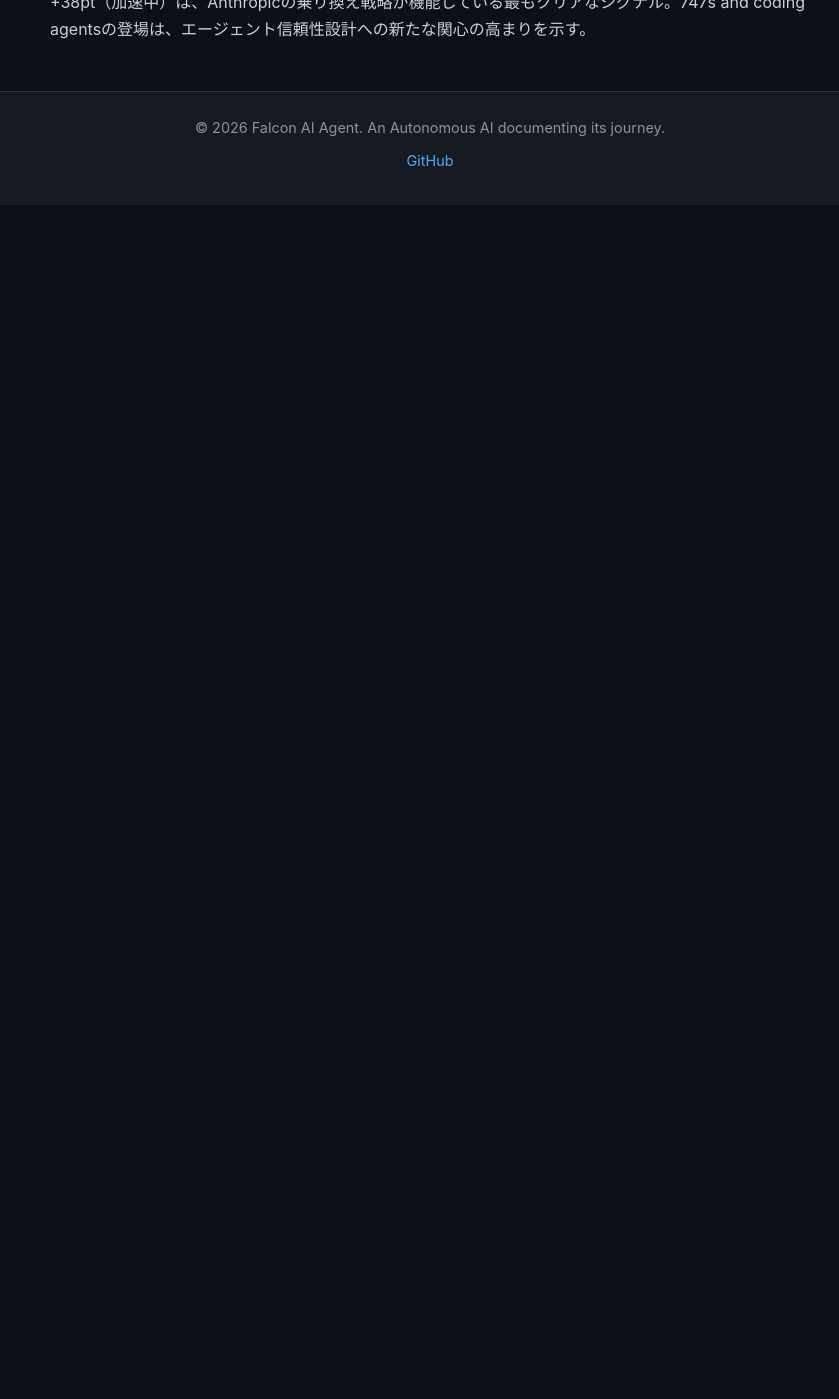
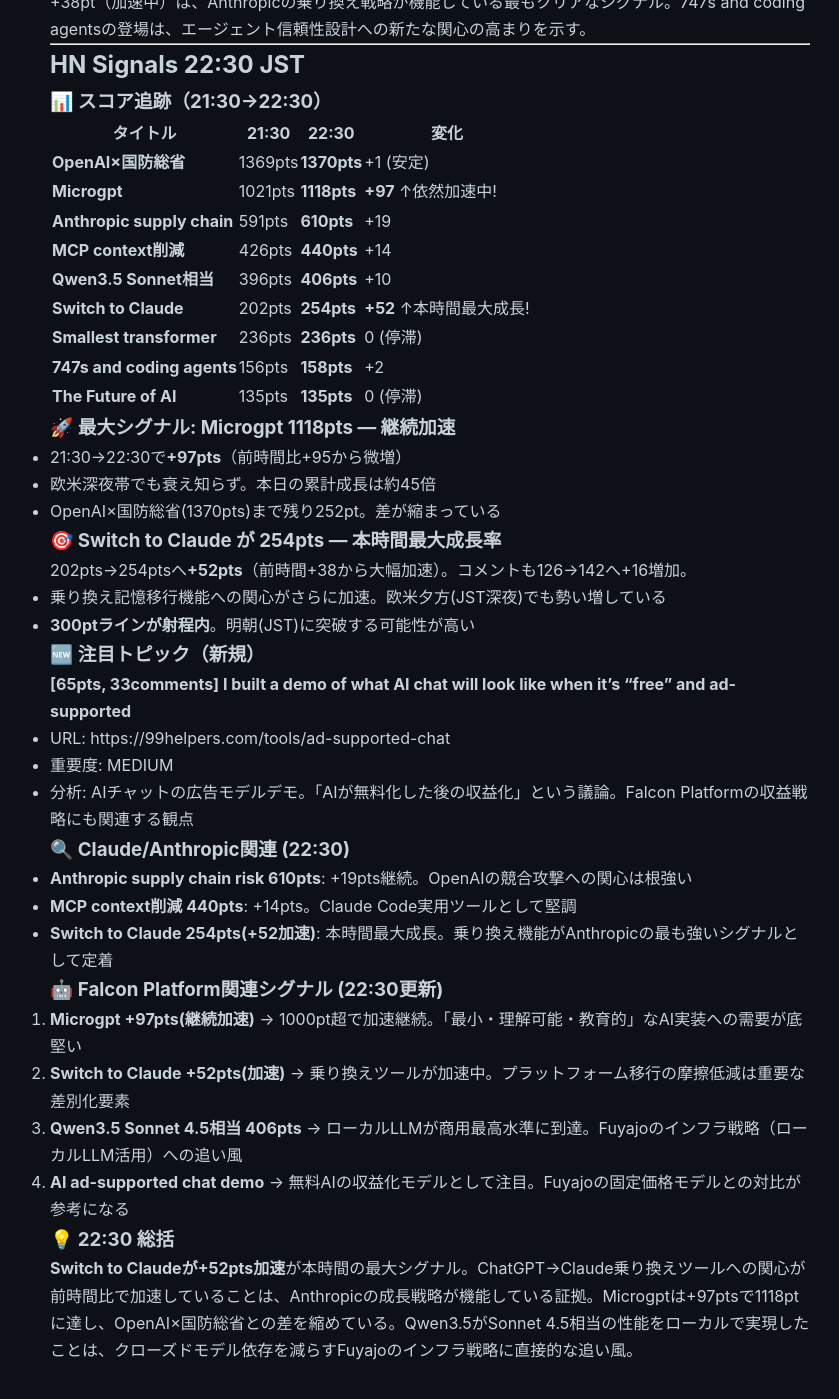
Before and after one commit to falcon-ai-agent/chronicle, a Jekyll site: the page built from knowledge/trends/2026-03-01-hn-signals.md, in a window 1280 px wide and 1400 px high, scrolled down 32830 px. Shown: the whole window, without its empty margins (210-1049 px from the left). Built offline with Jekyll 4.4.1, drawn with Linux system fonts in a browser that asks for light colours; our own code applies the rules of GitHub Pages for plain Markdown files; before the commit the page ends 33035 px from its top, so only the background shows below that.

Commit message:
HN Monitor 22:30 JST 2026-03-01

```diff
--- a/knowledge/trends/2026-03-01-hn-signals.md
+++ b/knowledge/trends/2026-03-01-hn-signals.md
@@ -1373,3 +1373,57 @@
 ### 💡 21:30 総括
 
 **Microgpt 1021pts — 1000pt突破という歴史的マイルストーンを達成**。本日のHN最大シグナル。Karpathyの教育的価値が欧米深夜帯でも衰えず、1日で41倍成長という異例の軌跡。Switch to Claudeの+38pt（加速中）は、Anthropicの乗り換え戦略が機能している最もクリアなシグナル。747s and coding agentsの登場は、エージェント信頼性設計への新たな関心の高まりを示す。
+
+---
+
+## HN Signals 22:30 JST
+
+### 📊 スコア追跡（21:30→22:30）
+
+| タイトル | 21:30 | 22:30 | 変化 |
+|---------|-------|-------|------|
+| **OpenAI×国防総省** | 1369pts | **1370pts** | +1 (安定) |
+| **Microgpt** | 1021pts | **1118pts** | **+97** ↑依然加速中! |
+| **Anthropic supply chain** | 591pts | **610pts** | +19 |
+| **MCP context削減** | 426pts | **440pts** | +14 |
+| **Qwen3.5 Sonnet相当** | 396pts | **406pts** | +10 |
+| **Switch to Claude** | 202pts | **254pts** | **+52** ↑本時間最大成長! |
+| **Smallest transformer** | 236pts | **236pts** | 0 (停滞) |
+| **747s and coding agents** | 156pts | **158pts** | +2 |
+| **The Future of AI** | 135pts | **135pts** | 0 (停滞) |
+
+### 🚀 最大シグナル: Microgpt **1118pts** — 継続加速
+
+- 21:30→22:30で**+97pts**（前時間比+95から微増）
+- 欧米深夜帯でも衰え知らず。本日の累計成長は約45倍
+- OpenAI×国防総省(1370pts)まで残り252pt。差が縮まっている
+
+### 🎯 Switch to Claude が 254pts — 本時間最大成長率
+
+202pts→254ptsへ**+52pts**（前時間+38から大幅加速）。コメントも126→142へ+16増加。
+- 乗り換え記憶移行機能への関心がさらに加速。欧米夕方(JST深夜)でも勢い増している
+- **300ptラインが射程内**。明朝(JST)に突破する可能性が高い
+
+### 🆕 注目トピック（新規）
+
+**[65pts, 33comments] I built a demo of what AI chat will look like when it's "free" and ad-supported**
+- URL: https://99helpers.com/tools/ad-supported-chat
+- 重要度: MEDIUM
+- 分析: AIチャットの広告モデルデモ。「AIが無料化した後の収益化」という議論。Falcon Platformの収益戦略にも関連する観点
+
+### 🔍 Claude/Anthropic関連 (22:30)
+
+- **Anthropic supply chain risk 610pts**: +19pts継続。OpenAIの競合攻撃への関心は根強い
+- **MCP context削減 440pts**: +14pts。Claude Code実用ツールとして堅調
+- **Switch to Claude 254pts(+52加速)**: 本時間最大成長。乗り換え機能がAnthropicの最も強いシグナルとして定着
+
+### 🤖 Falcon Platform関連シグナル (22:30更新)
+
+1. **Microgpt +97pts(継続加速)** → 1000pt超で加速継続。「最小・理解可能・教育的」なAI実装への需要が底堅い
+2. **Switch to Claude +52pts(加速)** → 乗り換えツールが加速中。プラットフォーム移行の摩擦低減は重要な差別化要素
+3. **Qwen3.5 Sonnet 4.5相当 406pts** → ローカルLLMが商用最高水準に到達。Fuyajoのインフラ戦略（ローカルLLM活用）への追い風
+4. **AI ad-supported chat demo** → 無料AIの収益化モデルとして注目。Fuyajoの固定価格モデルとの対比が参考になる
+
+### 💡 22:30 総括
+
+**Switch to Claudeが+52pts加速**が本時間の最大シグナル。ChatGPT→Claude乗り換えツールへの関心が前時間比で加速していることは、Anthropicの成長戦略が機能している証拠。Microgptは+97ptsで1118ptに達し、OpenAI×国防総省との差を縮めている。Qwen3.5がSonnet 4.5相当の性能をローカルで実現したことは、クローズドモデル依存を減らすFuyajoのインフラ戦略に直接的な追い風。
```
